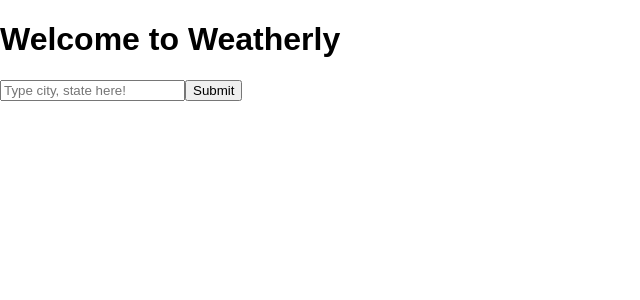
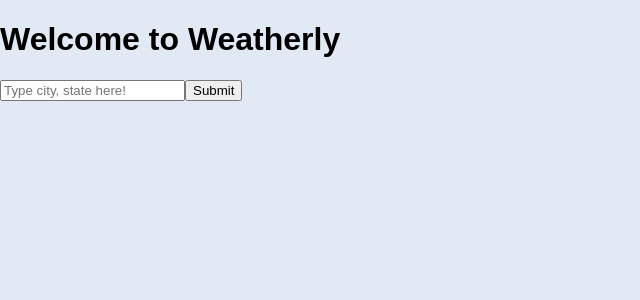
Before and after one commit to chrisboylen/React-Weather-App, a React (Create React App) app: page / in a window 1280 px wide. Shown: the top 300 px of the page, without its empty margins (0-640 px from the left). Built offline with nearby package versions, Linux system fonts and the light colour scheme.

Commit message:
Begin grid

```diff
--- a/src/App.css
+++ b/src/App.css
@@ -1,5 +1,37 @@
+body{
+  background-color: #e1eaf4;
+  display: grid;
+  font-family: arial;
+  grid-template-columns: 1fr, 1fr;
+  grid-template-rows: 1fr, 2fr, 2fr, 2fr, 2fr;
+  margin: 0;
+  max-width: 1600px;
+  width: 100%;
+}
+
+.current-weather {
+  text-align: center;
+  border-color: #4b5660;
+  border-style: solid;
+  border-width: 3px;
+  margin: 50px;
+}
+
+seven-hour {
+  display: grid;
+  grid-template-rows: 1fr, 1fr, 1fr, 1fr, 1fr, 1fr, 1fr;
+  grid-row: 1 / 2;
+}
+
+
+
 .App {
   text-align: center;
+  width: 100%;
+  display: grid;
+  width: 100%;
+  margin: 2em;
+  grid-template-rows: 30% 30% 30%;
 }
 
 .App-logo {
```
